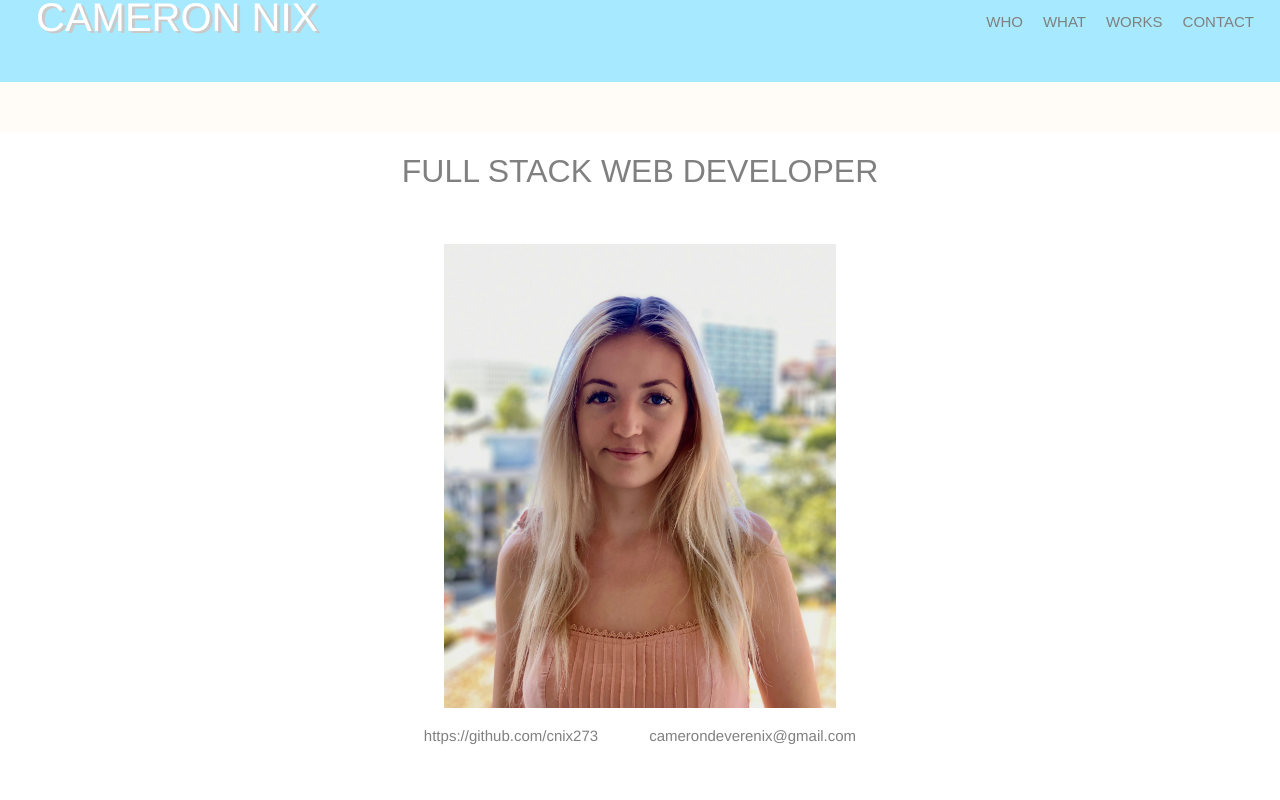
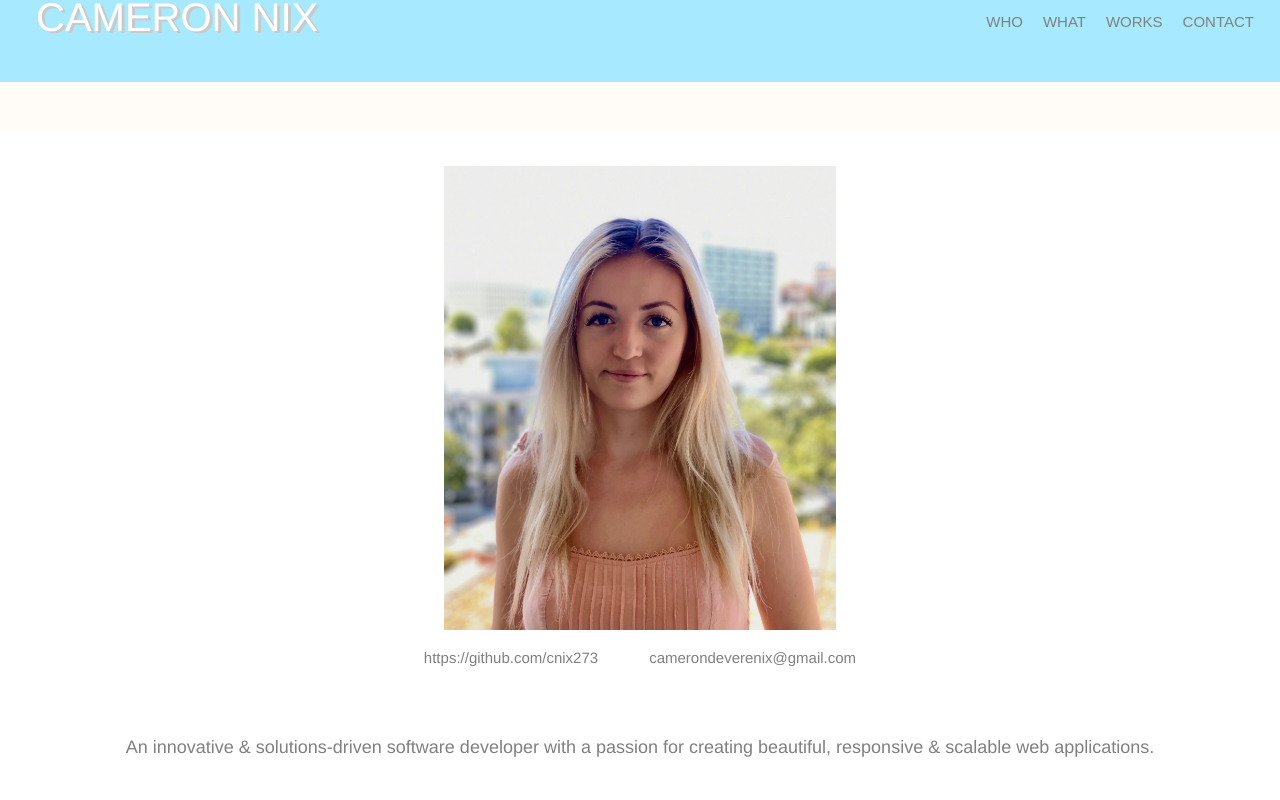
Before and after one commit to cnix273/porfolio-redesign, a React (Create React App) app: page / in a window 1280 px wide. Shown: the part 840-1640 px from the top of the page. Built offline with nearby package versions, Linux system fonts and the light colour scheme.

Commit message:
removed header from about

```diff
--- a/src/components/About/index.js
+++ b/src/components/About/index.js
@@ -1,39 +1,31 @@
-import React from "react";
+import React, { Component } from "react";
+
 import "./style.css";
-
 import profPic from "../Assets/professional_pic.jpg";
 
-const About = () => {
+export default class About extends Component {
+
+    constructor(props) {
+        super(props);
+        // this.myRef = React.createRef();
+    }
+
+    render() {
         return (
-        <div className="container-fluid" id="aboutContainer">
-            <div className="row">
-                <div className="col-sm-12">
-                        <h2 id="aboutHead">FULL STACK WEB DEVELOPER</h2>
-                        {/* <h3 class="subtitle" id="element" data-typeit-id="8114449">I write code and build beautifully simple applications.<span class="ti-cursor with-delay" style="display: inline; color: rgb(33, 37, 41); font: 300 28.8px / 34.56px Lato, sans-serif; margin: 0px -6.32031px 0px -2.32031px;">|</span></h3> */}
-                </div>
-            </div>
+            <section className="container-fluid" id="aboutContainer">
                 <main className="row">
                     <div className="col-sm-12">
                         <img className="img-thumbnail" id="mainImage" src={profPic} alt="Cameron Nix headshot"/>
                         {/* <p>A solutions-driven software developer with a passion for creating beautiful &amp; scalable web applications built on JavaScript.</p> */}
-                    <p><a href="https://github.com/cnix273">https://github.com/cnix273</a> &emsp; &emsp; <a href="mailto:camerondeverenix@gmail.com">camerondeverenix@gmail.com</a></p>
+                        <p><a className="contactlinks" href="https://github.com/cnix273">https://github.com/cnix273</a> &emsp; &emsp; <a className="contactlinks" href="mailto:camerondeverenix@gmail.com">camerondeverenix@gmail.com</a></p>
                         <br></br>
                         <p>An innovative &amp; solutions-driven software developer with a passion for creating beautiful, responsive &amp; scalable web applications.</p>
                         {/* <p>A life-long learner who finds joy in problem solving.</p> */}
                         <p>An enthusiastic &amp; driven UCLA graduate with a life-long affinity for architecting thoughtful, straightfoward solutions to complex problem.</p>
                         <p>An innate communicator, team player &amp; leader whose inherent empathy fuels a strong desire to connect with, collaborate with &amp; learn from others.</p>
-                    {/* <br/>
-                    <h5 className="links"><strong>Professional Links</strong></h5>
-                    <hr/>
-                    <a className="profLinks" href="https://github.com/cnix273">   GitHub</a>
-                    <br/>
-                    <a className="profLinks" href="https://www.linkedin.com/in/cameron-nix-a74aa1109/">   LinkedIn</a>
-                    <br/>
-                    <a className="profLinks" href ="assets/Resume.pdf" download>  Resume</a> */}
                     </div>
                 </main>
-        </div>
+            </section>
         );
+    }
 };
-
-export default About;
```
Lines whose indentation alone changed are shown as unchanged.
